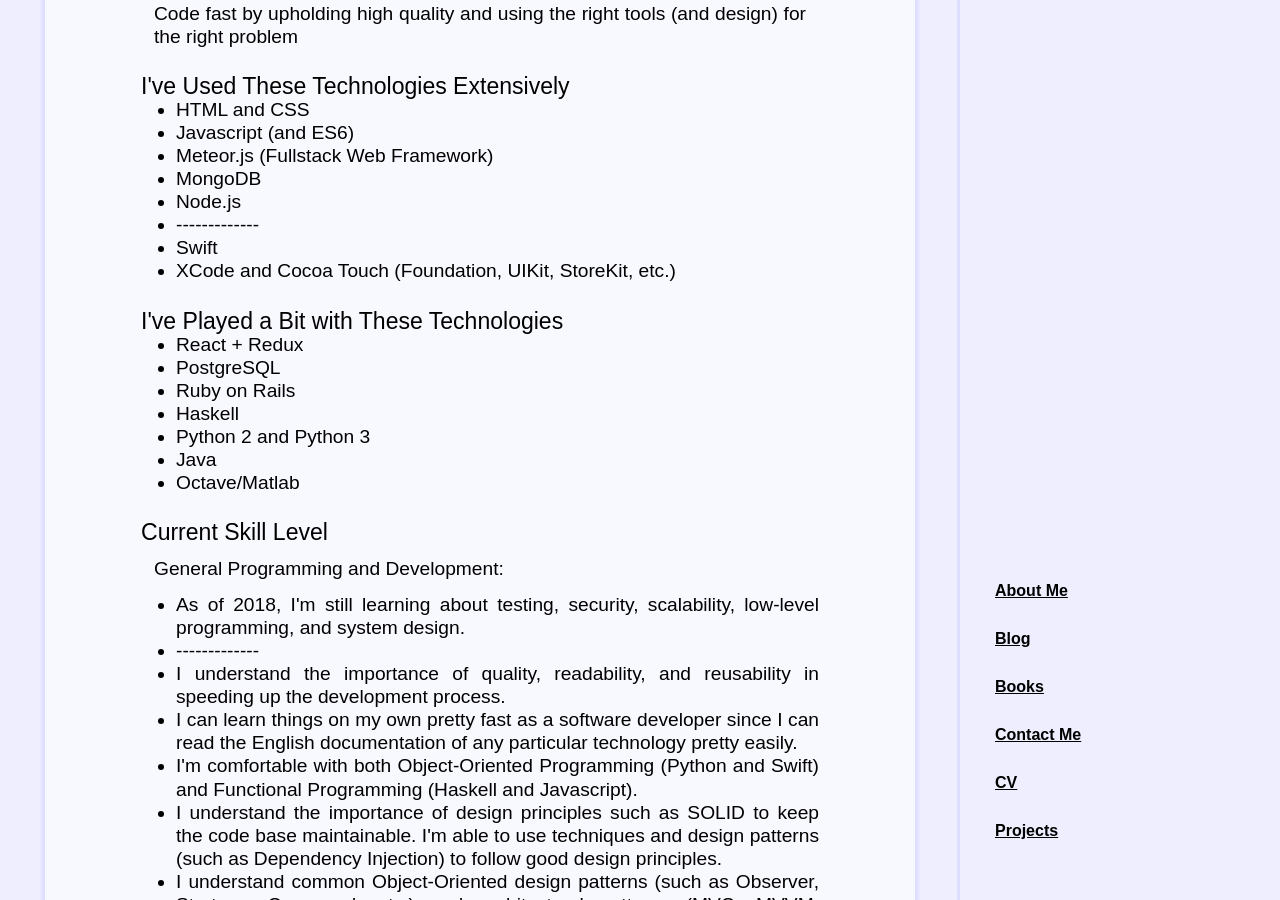
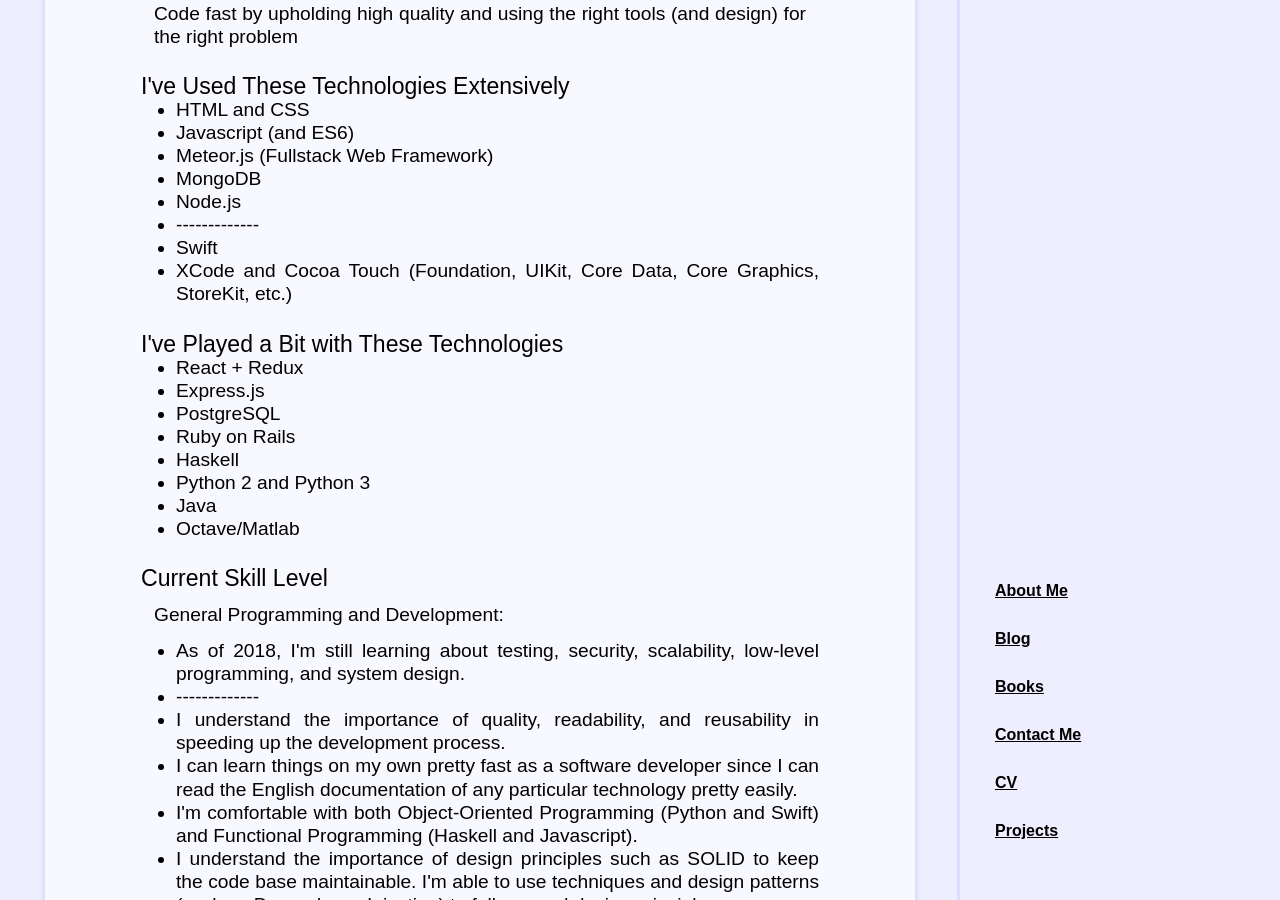
Before and after one commit to dotm/dotm.github.io, a Jekyll site: the page built from cv.html, in a window 1280 px wide and 900 px high, scrolled down 1006 px. Built offline with Jekyll 4.4.1, drawn with Linux system fonts in a browser that asks for light colours.

Commit message:
Update cv.html

```diff
--- a/cv.html
+++ b/cv.html
@@ -48,7 +48,7 @@
         <li>Node.js</li>
         <li>-------------</li>
         <li>Swift</li>
-        <li>XCode and Cocoa Touch (Foundation, UIKit, StoreKit, etc.)</li>
+        <li>XCode and Cocoa Touch (Foundation, UIKit, Core Data, Core Graphics, StoreKit, etc.)</li>
       </ul>
     </div>
 
@@ -56,6 +56,7 @@
       <h2>I've Played a Bit with These Technologies</h2>
       <ul>
         <li>React + Redux</li>
+        <li>Express.js</li>
         <li>PostgreSQL</li>
         <li>Ruby on Rails</li>
         <li>Haskell</li>
```
